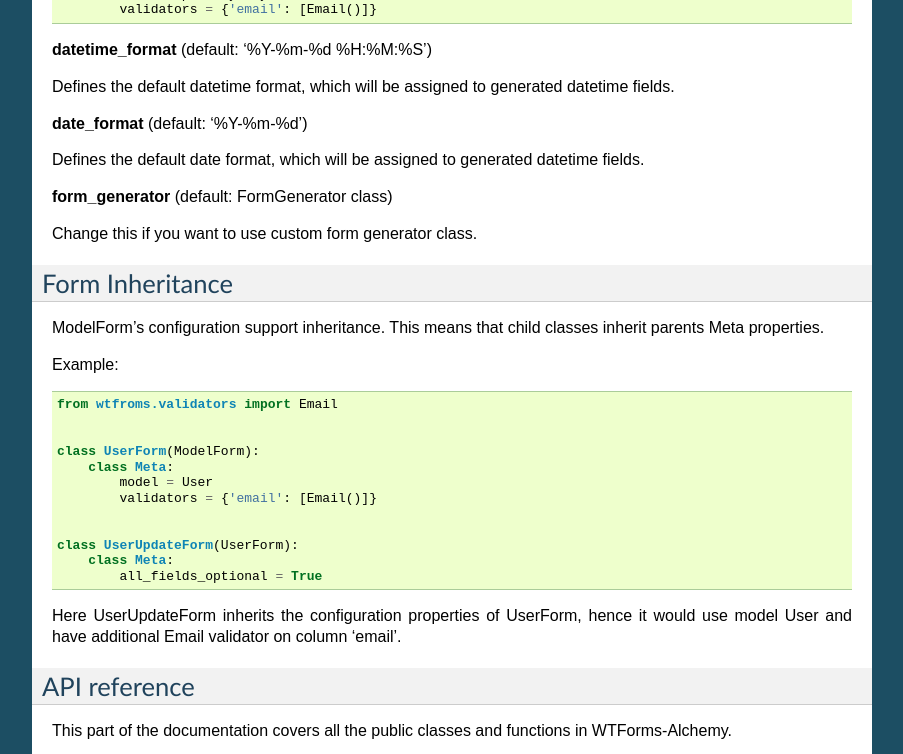
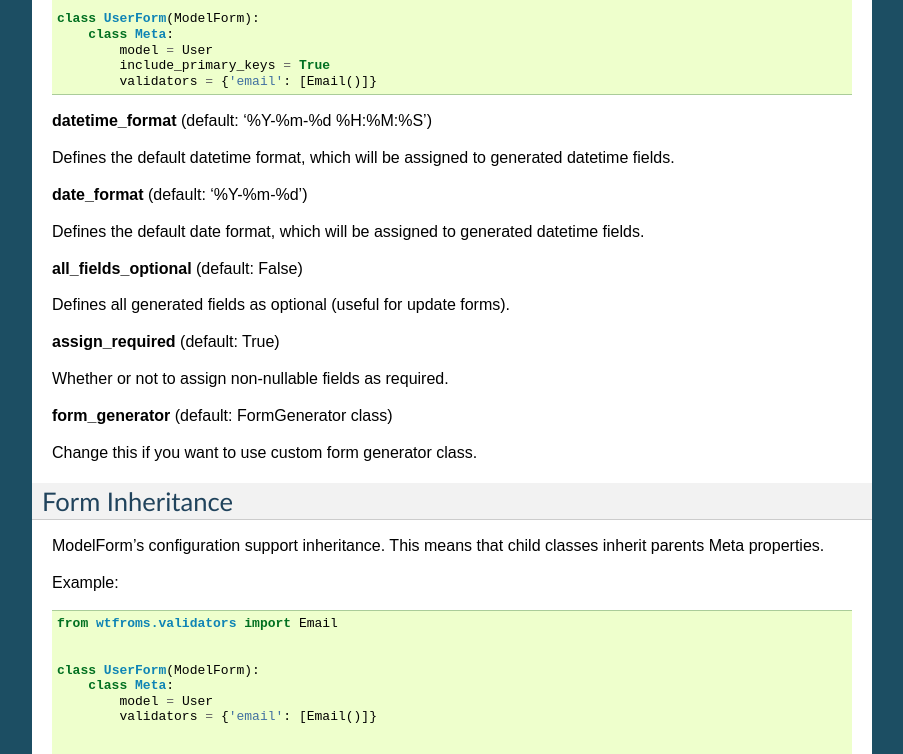
Before and after one commit to kvesteri/wtforms-alchemy, a Sphinx documentation site: the page built from docs/index.rst, in a window 1280 px wide and 900 px high, scrolled down 2344 px, cut to the strip 0-754 px from the top of the window. Shown: the whole strip, without its empty margins (198-1101 px from the left). Built offline with Sphinx 7.4.7, drawn with Linux system fonts in a browser that asks for light colours; some of the changed text lies outside the part shown.

Commit message:
updated docs

```diff
--- a/docs/index.rst
+++ b/docs/index.rst
@@ -147,6 +150,14 @@ Defines the default date format, which will be assigned to generated datetime
 fields.
 
 
+**all_fields_optional** (default: False)
+
+Defines all generated fields as optional (useful for update forms).
+
+**assign_required** (default: True)
+
+Whether or not to assign non-nullable fields as required.
+
 **form_generator** (default: FormGenerator class)
 
 Change this if you want to use custom form generator class.
```
Also changed, not shown: other parts of docs/index.rst (+3 -0 lines).
